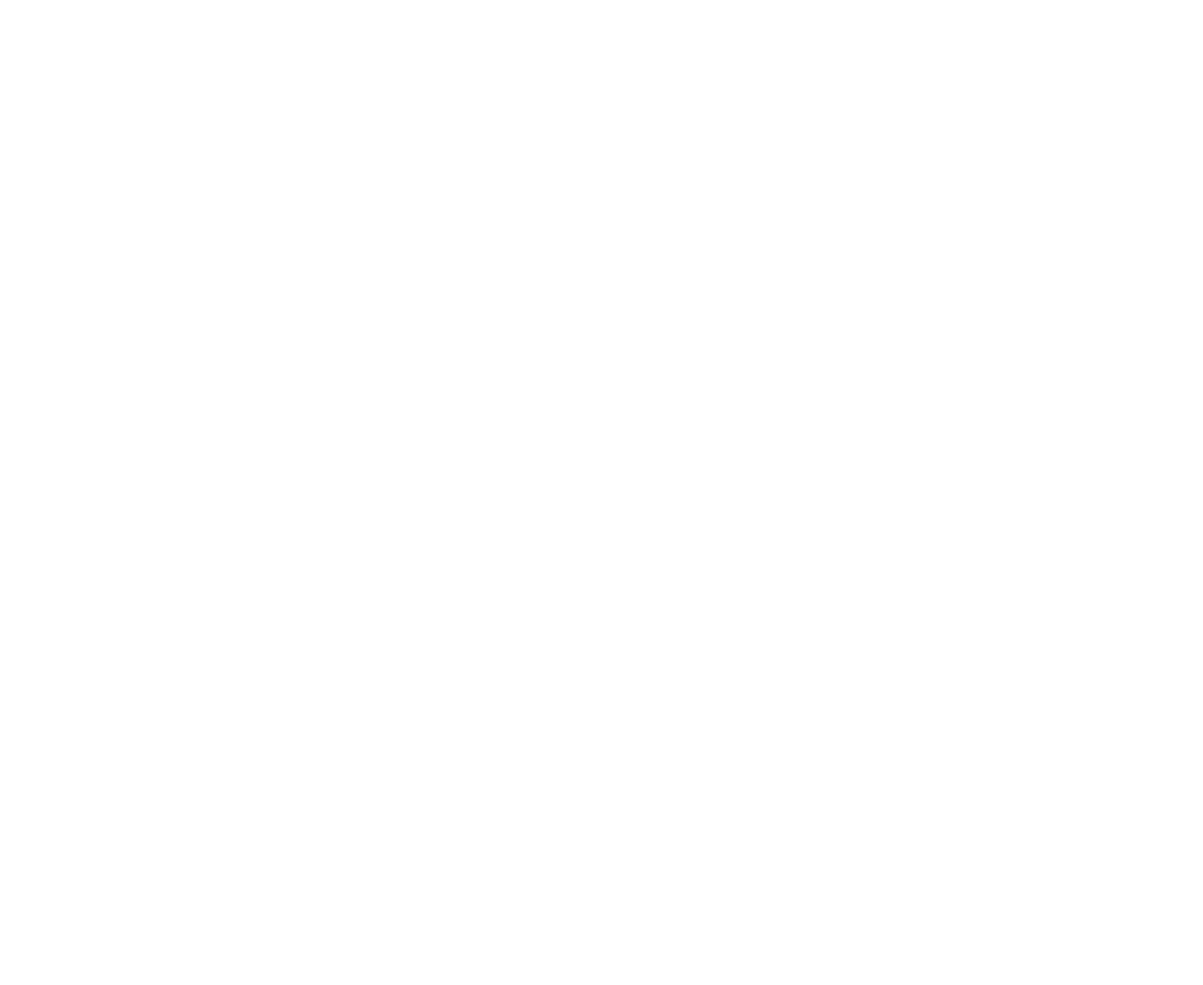
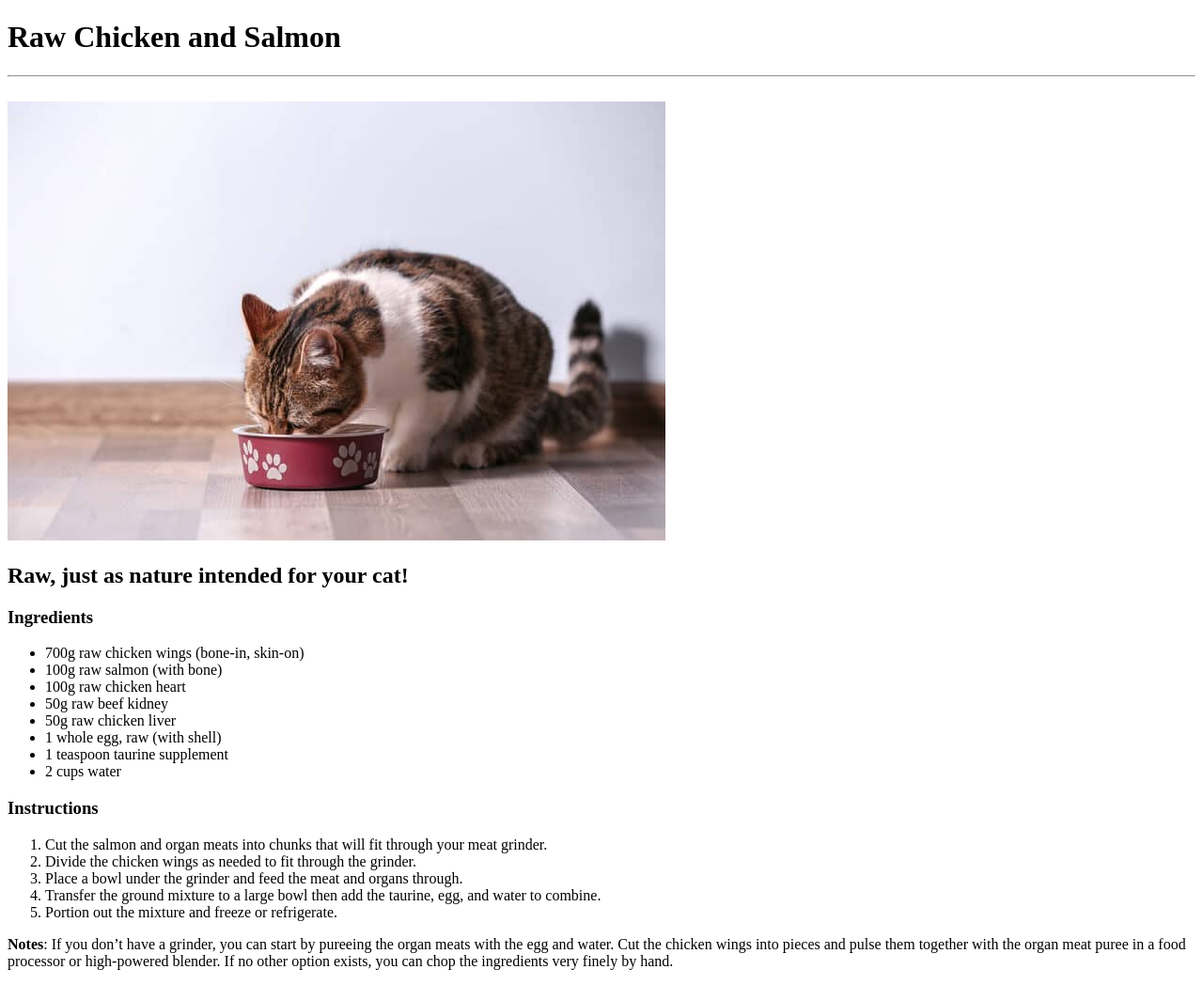
Before and after one commit to Sebariel/odin-recipes, a plain HTML site: page pages/raw-chicken-and-salmon.html in a window 1280 px wide. Shown: the whole page at 94% size. Before the commit the page ends 800 px from the top, so only its background shows below. Drawn offline with Linux system fonts and the light colour scheme.

Commit message:
Fix typo in the first recipe and create third recipe page

```diff
--- a/pages/raw-chicken-and-salmon.html
+++ b/pages/raw-chicken-and-salmon.html
@@ -0,0 +1,41 @@
+<!DOCTYPE html>
+<html lang="en">
+<head>
+  <meta charset="UTF-8">
+  <meta http-equiv="X-UA-Compatible" content="IE=edge">
+  <meta name="viewport" content="width=device-width, initial-scale=1.0">
+  <title>Raw Chicken and Salmon</title>
+</head>
+<body>
+ <h1>Raw Chicken and Salmon</h1>
+ <hr>
+ <br>
+ <img src="../img/cat4.jpg" alt="cat eating food from a bowl">
+ <h2>Raw, just as nature intended for your cat!</h2>
+ <h3>Ingredients</h3>
+ <div>
+  <ul>
+    <li>700g raw chicken wings (bone-in, skin-on)</li>
+    <li>100g raw salmon (with bone)</li>
+    <li>100g raw chicken heart</li>
+    <li>50g raw beef kidney</li>
+    <li>50g raw chicken liver</li>
+    <li>1 whole egg, raw (with shell)</li>
+    <li>1 teaspoon taurine supplement</li>
+    <li>2 cups water</li>
+  </ul>
+ </div>
+ <h3>Instructions</h3>
+ <div>
+  <ol>
+    <li>Cut the salmon and organ meats into chunks that will fit through your meat grinder.</li>
+    <li>Divide the chicken wings as needed to fit through the grinder.</li>
+    <li>Place a bowl under the grinder and feed the meat and organs through.</li>
+    <li>Transfer the ground mixture to a large bowl then add the taurine, egg, and water to combine.</li>
+    <li>Portion out the mixture and freeze or refrigerate.</li>
+  </ol>
+ </div>
+ <p><strong>Notes</strong>: If you don’t have a grinder, you can start by pureeing the organ meats with the egg and water. Cut the chicken wings into pieces and pulse them together with the organ meat puree in a food processor or high-powered blender. If no other option exists, you can chop the ingredients very finely by hand.</p>
+
+</body>
+</html>
```
Also changed, not shown: pages/chicken-thighs-with-bone.html (+1 -1 lines), img/cat4.jpg (added).
